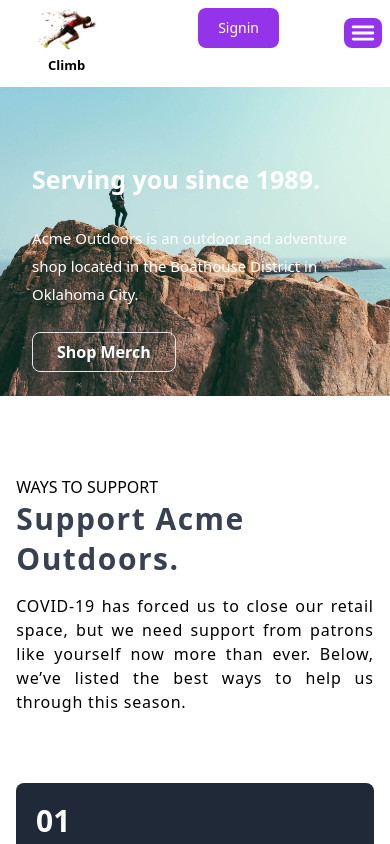
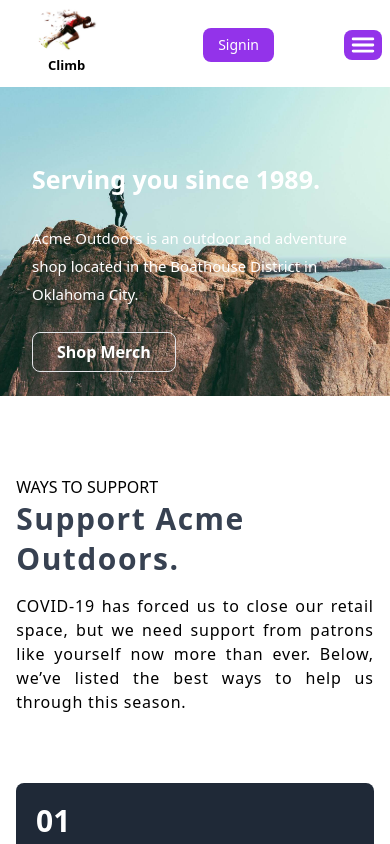
Before and after one commit to kkoeung/website4, a plain HTML site: page index.html in a window 390 px wide. Shown: the top 844 px of the page. Drawn offline with nearby package versions, Linux system fonts and the light colour scheme.

Commit message:
Update main.css

```diff
--- a/main.css
+++ b/main.css
@@ -4,6 +4,9 @@
     box-sizing: border-box;
 }
 .header .head .menu-hide {
+    display: none;
+}
+.header .head .login-signup {
     display: none;
 }
 
@@ -19,13 +22,23 @@
     .header .header-text{
         font-size: 13px;
     }
+    /* menu-hide */
     .header .head .menu-hide {
         display: block;
-        margin-top: 10px;
+        margin-top: 22px;
     }
     .header .head .menu-hide .fixed{
         width: 100%;
     }
+    /* login-signup */
+    .header .head .login-signup {
+        display: block;
+    }
+    .header .head .login-signup .login-log {
+        padding: 7px 15px;
+        margin-top: 20px;
+    }
+    /* menu */
     .header .header-menu{
         display: none;
     }
```
